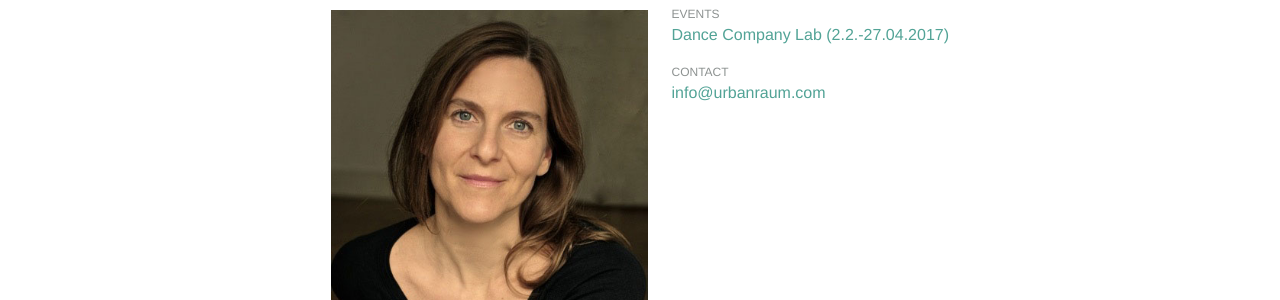
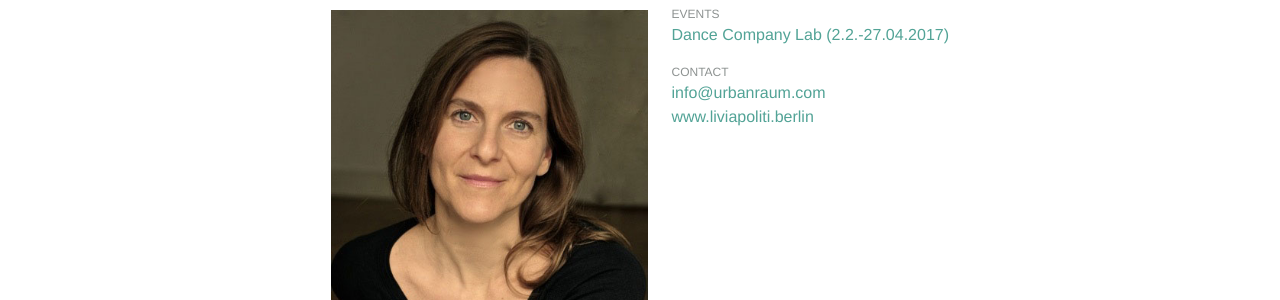
Before and after one commit to Kriesse/urbanraum, a Jekyll site: the page built from _teachers/livia-politi.md, in a window 1280 px wide. Shown: the part 283-583 px from the top of the page. Built offline with Jekyll 4.4.1, drawn with Linux system fonts in a browser that asks for light colours; nearby versions of some CDN libraries.

Commit message:
Update livia-politi.md

```diff
--- a/_teachers/livia-politi.md
+++ b/_teachers/livia-politi.md
@@ -2,6 +2,8 @@
 identifier: "livia"
 name: "Livia Politi"
 image: "teacher-livia-politi.jpg"
+website-title: "www.liviapoliti.berlin"
+website-link: "http:/www.liviapoliti.berlin"
 bio_de: |
 
   Livia absolviert ihre Tanzausbildung an der Folkwang Universität der Künste in Essen unter der Leitung von Pina Bausch. Als Tänzerin, Choreografin und Choreograf Assistentin und Company Trainer arbeitete sie in zahlreichen Projekte mit Regisseuren Henrietta Horn,Carlos Orta, Marco Antonio Silva, George Camerun, Michel Descombey, Gladiola Orozco u.a, in Deutschland, U.S.A, Mexiko und Argentinien.
```
